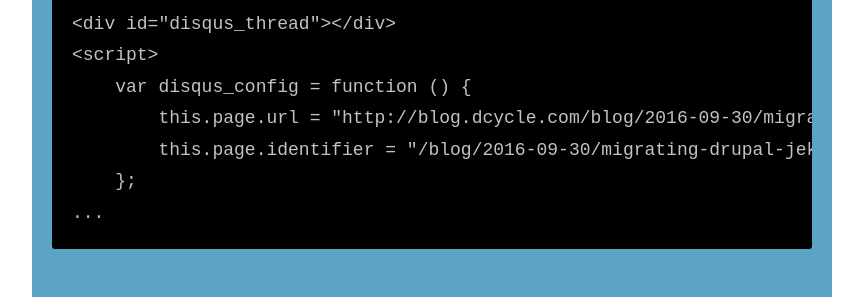
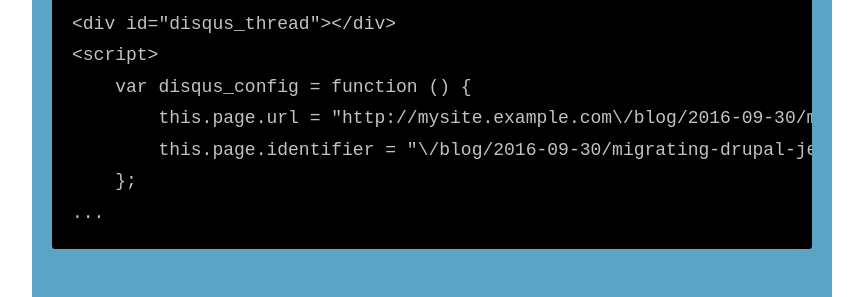
Before and after one commit to alberto56/dcycleblog, a Jekyll site: the page built from _posts/2016-09-30-migrating-drupal-jekyll.markdown, in a window 1280 px wide and 900 px high, scrolled down 5050 px. Shown: the part 316-613 px from the top of the window, without its empty margins (208-1071 px from the left). Built offline with Jekyll 4.4.1, drawn with Linux system fonts in a browser that asks for light colours; nearby versions of some CDN libraries; comment, search, counter and statistics services are not loaded; some of the changed lines change nothing that is shown; some of the changed text lies outside the part shown.

Commit message:
Update 2016-09-30-migrating-drupal-jekyll.markdown

```diff
--- a/_posts/2016-09-30-migrating-drupal-jekyll.markdown
+++ b/_posts/2016-09-30-migrating-drupal-jekyll.markdown
@@ -108,7 +108,7 @@
     <div id="disqus_thread"></div>
     <script>
         var disqus_config = function () {
-            this.page.url = "http://blog.dcycle.com{{ page.url }}";
-            this.page.identifier = "{{ page.url }}";
+            this.page.url = "http://mysite.example.com\{{ page.url }}";
+            this.page.identifier = "\{{ page.url }}";
         };
     ...
```
